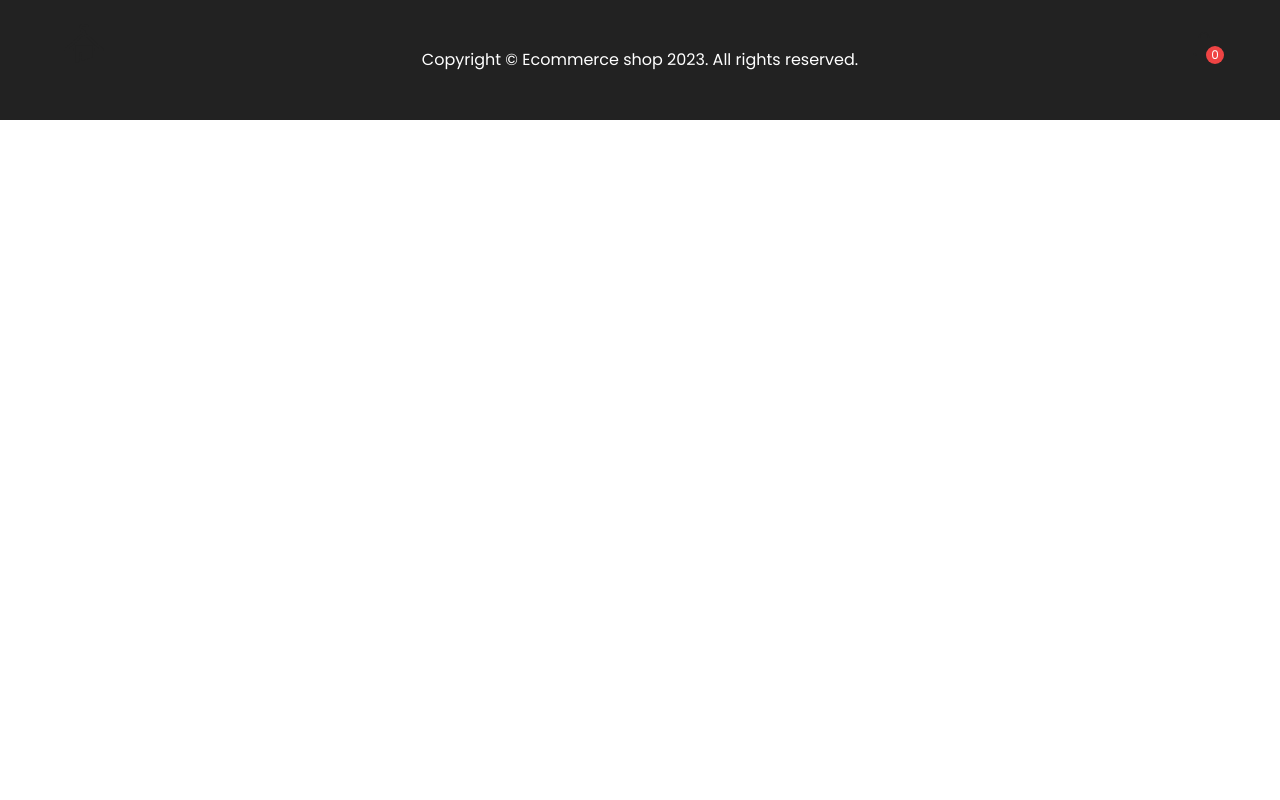
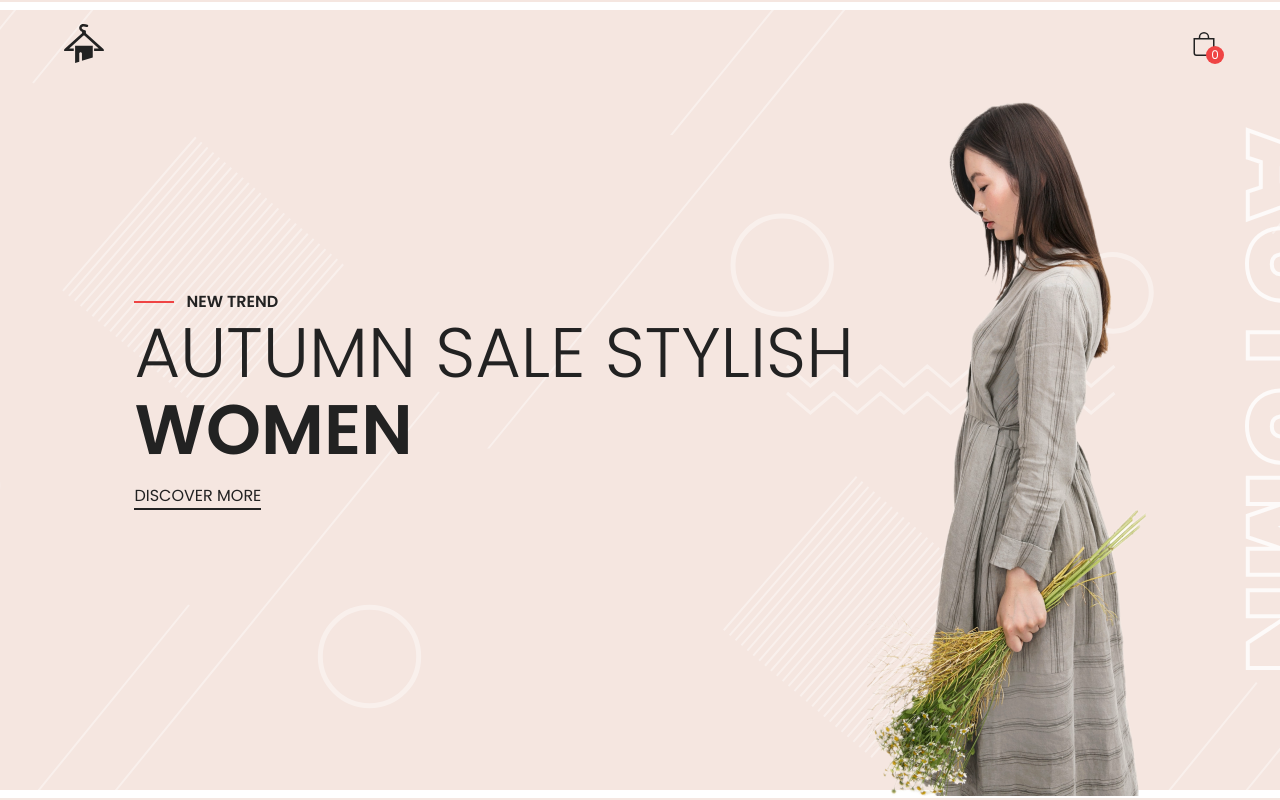
Before and after one commit to EzZo8/E-Commerce, a React (Create React App) app: page / in a window 1280 px wide. Shown: the top 800 px of the page. Built offline with nearby package versions, Linux system fonts and the light colour scheme; no server answers.

Commit message:
upload hash

```diff
--- a/src/App.js
+++ b/src/App.js
@@ -17,9 +17,9 @@ const App = () => {
   return <div className='overflow-hidden'>
     <Router>
       <Header/>
-      <Routes hashType='slash' basename="/E-Commerce">
-        <Route to='/' element={<Home/>} />
-        <Route to='/product/:id' element={<ProductDetails/>} />
+      <Routes >
+        <Route path='/' element={<Home/>} />
+        <Route path='/product/:id' element={<ProductDetails/>} />
       </Routes>
       <Sidebar/>
       <Footer/>
```
